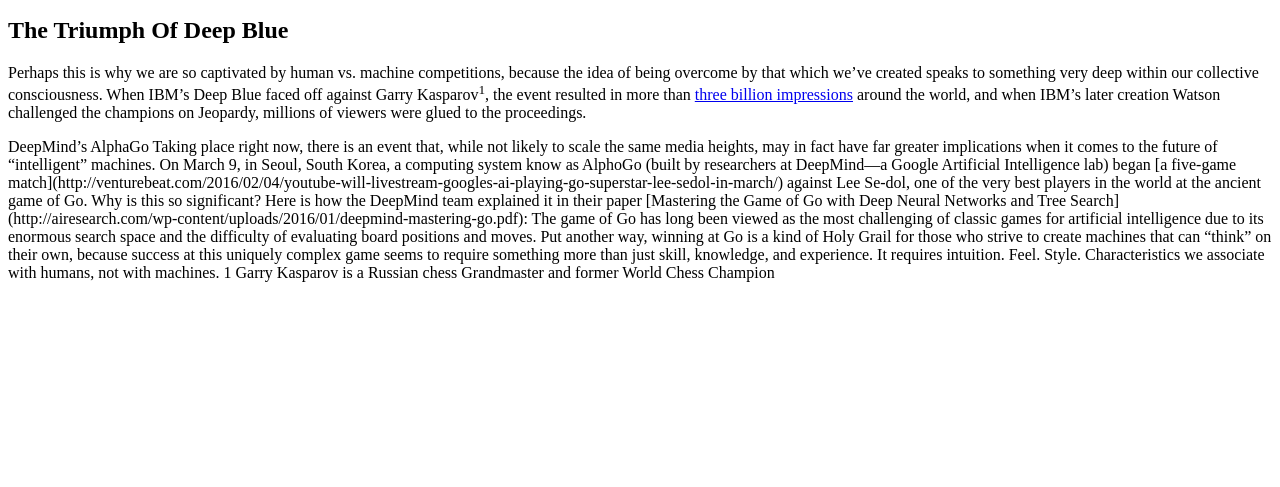
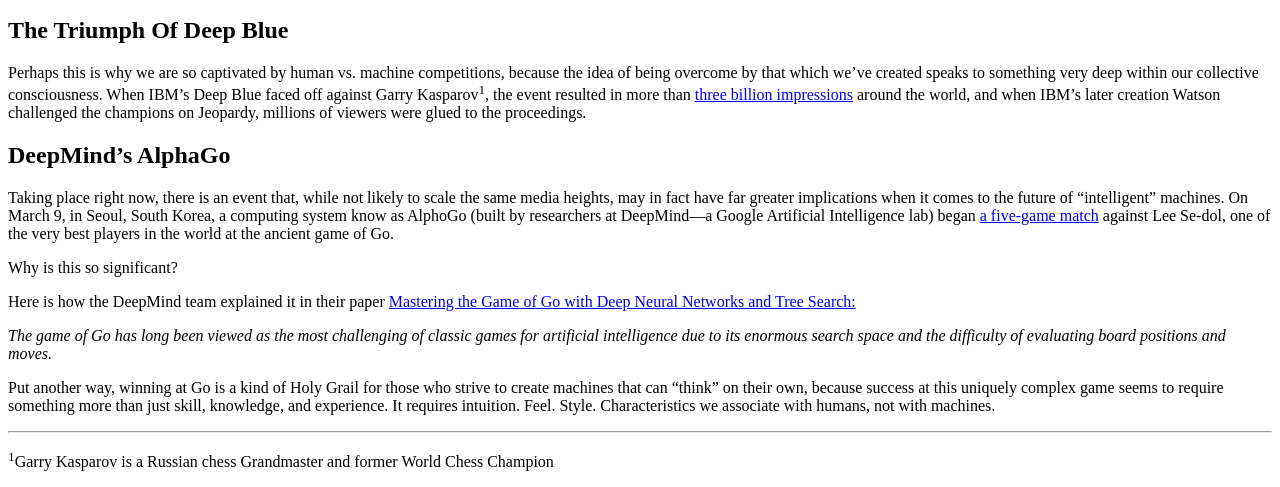
Before and after one commit to ryanbenvillanueva/mockup-to-article, a plain HTML site: page mockup-to-article/index.html in a window 1280 px wide. Shown: the part 577-1064 px from the top of the page. Before the commit the page ends 867 px from the top, so only its background shows below. Drawn offline with Linux system fonts and the light colour scheme.

Commit message:
finish markup of the whole blog article

```diff
--- a/mockup-to-article/index.html
+++ b/mockup-to-article/index.html
@@ -25,7 +25,7 @@
     </em>
   </p>
 
-  <img src="http://i2.wp.com/blog.udacity.com/wp-content/uploads/2016/03/56df2490a351d802222160.gif" alt="">
+  <img src="http://i2.wp.com/blog.udacity.com/wp-content/uploads/2016/03/56df2490a351d802222160.gif" alt="udacity go pieces gif">
 
   <p>
     For as long as humans have built things, we’ve wrestled with the implications of what we’ve built. In many cases,
@@ -39,28 +39,49 @@
 
   <p>
     Perhaps this is why we are so captivated by human vs. machine competitions, because the idea of being overcome by
-    that which we’ve created speaks to something very deep within our collective consciousness. When IBM’s Deep Blue faced
-    off against Garry Kasparov<sup>1</sup>, the event resulted in more than <a href="http://www-03.ibm.com/ibm/history/ibm100/us/en/icons/deepblue/">three billion impressions</a> around the world, and when IBM’s later creation Watson challenged the champions on Jeopardy, millions of viewers were glued to the proceedings.
+    that which we’ve created speaks to something very deep within our collective consciousness. When IBM’s Deep Blue
+    faced
+    off against Garry Kasparov<sup>1</sup>, the event resulted in more than <a
+      href="http://www-03.ibm.com/ibm/history/ibm100/us/en/icons/deepblue/">three billion impressions</a> around the
+    world, and when IBM’s later creation Watson challenged the champions on Jeopardy, millions of viewers were glued to
+    the proceedings.
   </p>
 
+  <h2>DeepMind’s AlphaGo</h2>
 
-  DeepMind’s AlphaGo
+  <P>
+    Taking place right now, there is an event that, while not likely to scale the same media heights, may in fact have
+    far greater implications when it comes to the future of “intelligent” machines. On March 9, in Seoul, South Korea, a
+    computing system know as AlphoGo (built by researchers at DeepMind—a Google Artificial Intelligence lab) began <a
+      href="http://venturebeat.com/2016/02/04/youtube-will-livestream-googles-ai-playing-go-superstar-lee-sedol-in-march/">a
+      five-game match</a>
+    against Lee Se-dol, one of the very best players in the world at the ancient game of Go.
+  </P>
 
-  Taking place right now, there is an event that, while not likely to scale the same media heights, may in fact have far
-  greater implications when it comes to the future of “intelligent” machines. On March 9, in Seoul, South Korea, a
-  computing system know as AlphoGo (built by researchers at DeepMind—a Google Artificial Intelligence lab) began [a
-  five-game
-  match](http://venturebeat.com/2016/02/04/youtube-will-livestream-googles-ai-playing-go-superstar-lee-sedol-in-march/)
-  against Lee Se-dol, one of the very best players in the world at the ancient game of Go.
-  Why is this so significant?
-  Here is how the DeepMind team explained it in their paper [Mastering the Game of Go with Deep Neural Networks and Tree
-  Search](http://airesearch.com/wp-content/uploads/2016/01/deepmind-mastering-go.pdf):
-  The game of Go has long been viewed as the most challenging of classic games for artificial intelligence due to its
-  enormous search space and the difficulty of evaluating board positions and moves.
-  Put another way, winning at Go is a kind of Holy Grail for those who strive to create machines that can “think” on
-  their own, because success at this uniquely complex game seems to require something more than just skill, knowledge,
-  and experience. It requires intuition. Feel. Style. Characteristics we associate with humans, not with machines.
-  1 Garry Kasparov is a Russian chess Grandmaster and former World Chess Champion
+  <p>Why is this so significant?</p>
+
+  <p>
+    Here is how the DeepMind team explained it in their paper <a
+      href="http://airesearch.com/wp-content/uploads/2016/01/deepmind-mastering-go.pdf">Mastering the Game of Go with
+      Deep Neural Networks and Tree Search:</a>
+  </p>
+
+  <p>
+    <em>The game of Go has long been viewed as the most challenging of classic games for artificial intelligence due to
+      its enormous search space and the difficulty of evaluating board positions and moves.
+    </em>
+  </p>
+
+  <p>
+    Put another way, winning at Go is a kind of Holy Grail for those who strive to create machines that can “think” on
+    their own, because success at this uniquely complex game seems to require something more than just skill, knowledge,
+    and experience. It requires intuition. Feel. Style. Characteristics we associate with humans, not with machines.
+  </p>
+
+  <hr>
+  <p>
+    <sup>1</sup>Garry Kasparov is a Russian chess Grandmaster and former World Chess Champion
+  </p>
+
 </body>
-
 </html>
```
